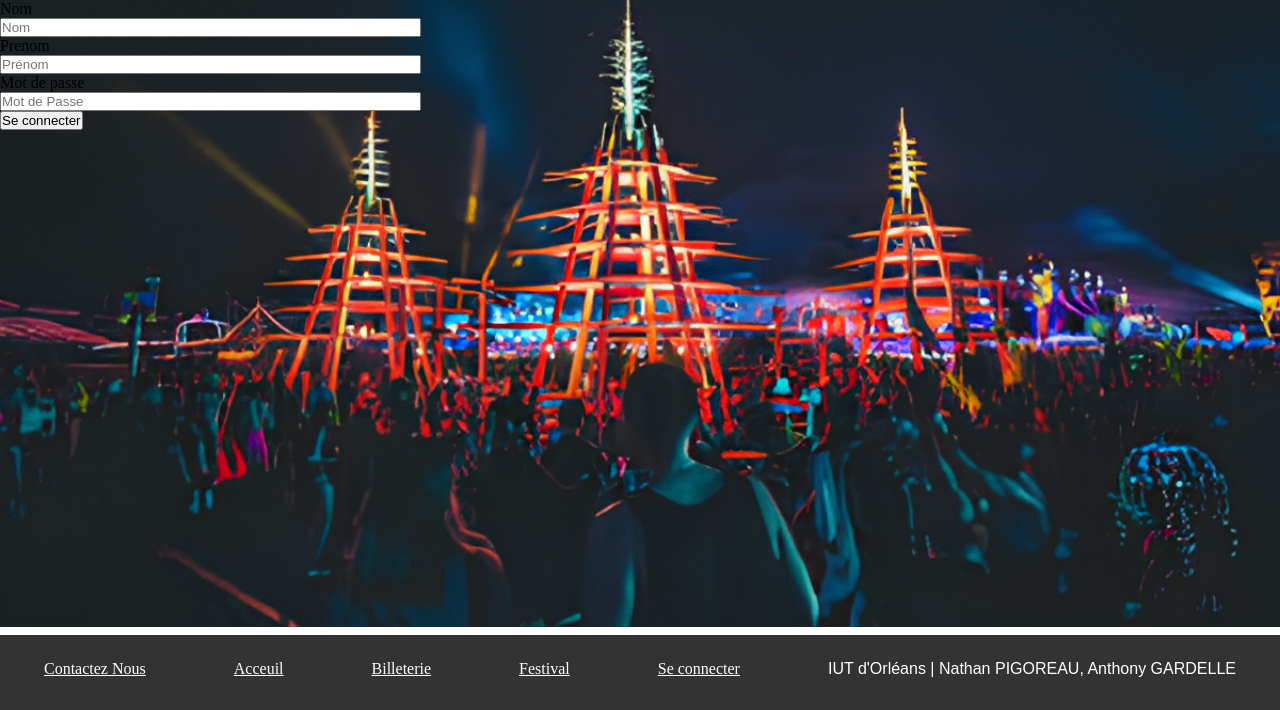
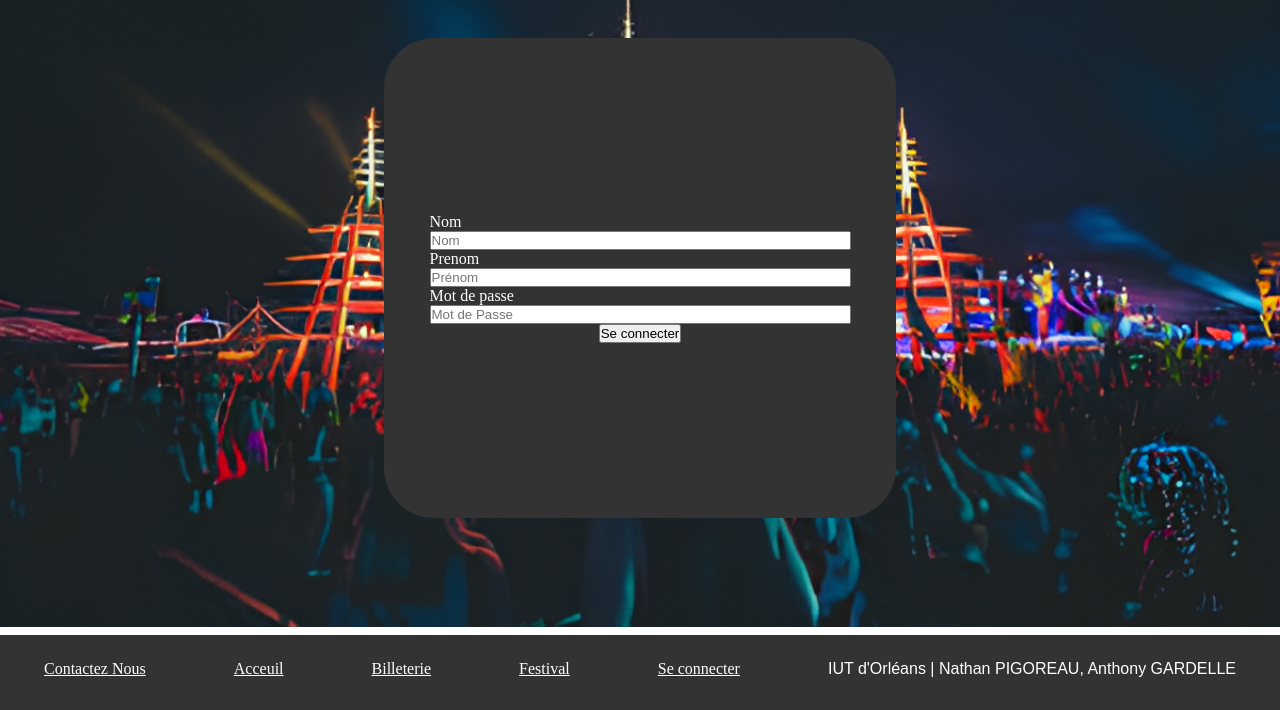
Before and after one commit to AnthonyGardelle/SAE_3_02, a Flask app: page /login/ in a window 1280 px wide. Shown: the part 90-800 px from the top of the page. Run offline with Flask 3, Linux system fonts and the light colour scheme; some libraries are stand-ins or nearby versions.

Commit message:
Fix/Relier le profil au différent form de billet et besoind d'une connexion pour pouvoir acheter un billet

```diff
--- a/festiuto/models.py
+++ b/festiuto/models.py
@@ -467,6 +467,9 @@ def get_duree_fest():
 def get_spectateur(nom, prebom):
     return Spectateur.query.filter_by(nom_spectateur=nom, prenom_spectateur=prebom).first()
 
+def get_spect_by_id(id_spect):
+    return Spectateur.query.filter_by(id_spectateur = id_spect).first()
+
 def add_spectateur(nom, prenom):
     try :
         spectateur = Spectateur(nom, prenom)
--- a/festiuto/static/css/login.css
+++ b/festiuto/static/css/login.css
@@ -0,0 +1,18 @@
+.form-horizontal {
+    display: flex;
+    flex-direction: column;
+    align-items: center;
+    justify-content: center;
+    height: 60vh;
+    background-color: #333;
+    border-radius: 50px;
+    width: 40%;
+    color: white;
+    margin-top: 3%;
+}
+
+main {
+    display: flex;
+    align-items: center;
+    justify-content: center;
+}
--- a/festiuto/static/js/billeterie.js
+++ b/festiuto/static/js/billeterie.js
@@ -30,3 +30,8 @@ function validateForm(typeBilletId) {
 
     return true; // Autoriser l'envoi du formulaire
 }
+
+function redirectLogin(){
+    console.log("redirect")
+    window.location.href = 'login/';
+}
--- a/festiuto/views.py
+++ b/festiuto/views.py
@@ -49,22 +49,17 @@ def resume_reservation():
     mail = data["mail"]
     date_debut = data["date_debut"]
 
-    spect = get_spectateur(nom, prenom)
-    if spect is None:
-        print(add_spectateur(nom, prenom))
-        spect = get_spectateur(nom, prenom)
-    spectateur = spect.to_dict()
-    id_spect = spectateur["id"]
+    spect = get_spect_by_id(current_user.id_spectateur)
 
-    billet_ajoute = add_billet(id_spect, 1, ind_type_billet, date_debut)
+    billet_ajoute = add_billet(current_user.id_spectateur, 1, ind_type_billet, date_debut)
 
     if not billet_ajoute:
         error_message = "Erreur : Ce billet existe déjà"
         print("Erreur : Ce billet existe déjà")
         return render_template("resume_reservation.html", error_message=error_message, redirect_url="/billeterie")
 
-    billet = get_billet(id_spect, 1, ind_type_billet, date_debut).to_dict()
-    return render_template("resume_reservation.html", billet=billet, spectateur=spectateur)
+    billet = get_billet(current_user.id_spectateur, 1, ind_type_billet, date_debut).to_dict()
+    return render_template("resume_reservation.html", billet=billet, spectateur=spect)
 
 @app.route("/login/", methods = ("GET", "POST"))
 def login() :
```
Also changed, not shown: festiuto/templates/billeterie.html (+7 -3 lines).
